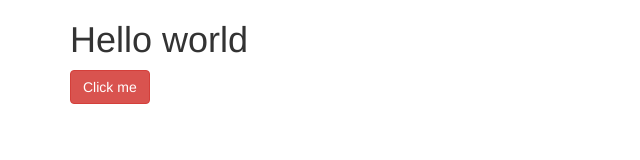
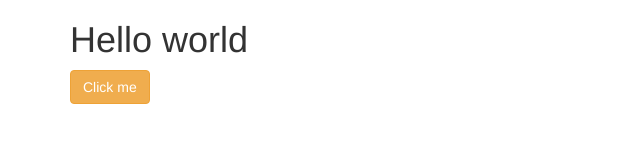
Before and after one commit to Poturedas/omdb, a website: page index.html in a window 1280 px wide. Shown: the whole page, without its empty margins (0-640 px from the left). Drawn offline with nearby package versions, Linux system fonts and the light colour scheme.

Commit message:
Changed the button class

```diff
--- a/index.html
+++ b/index.html
@@ -7,7 +7,7 @@
 
 <div class="container">
 	<h1>Hello world</h1>
-	<button class="btn btn-danger">Click me</button>
+	<button class="btn btn-warning">Click me</button>
 </div>
 
 </body>
```
